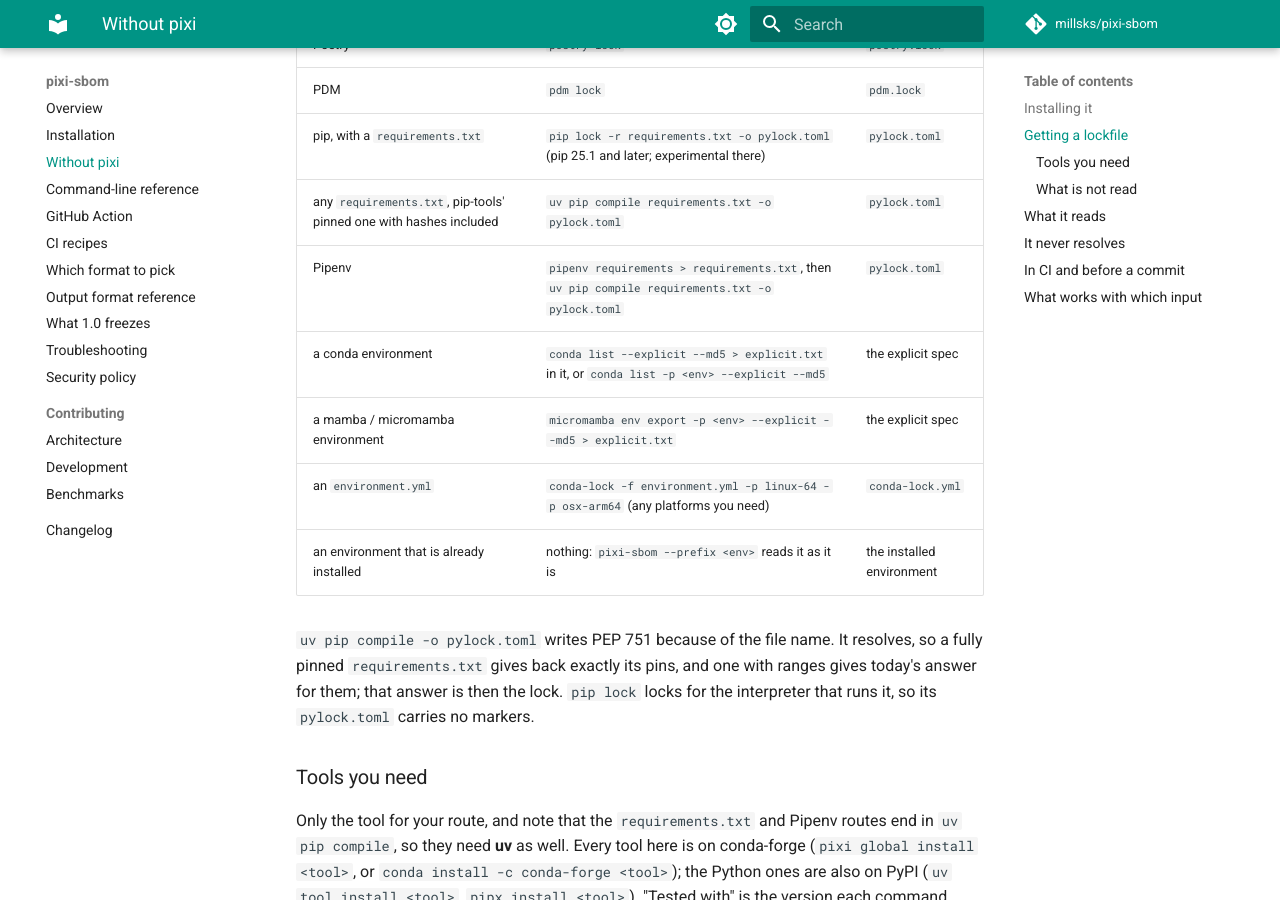
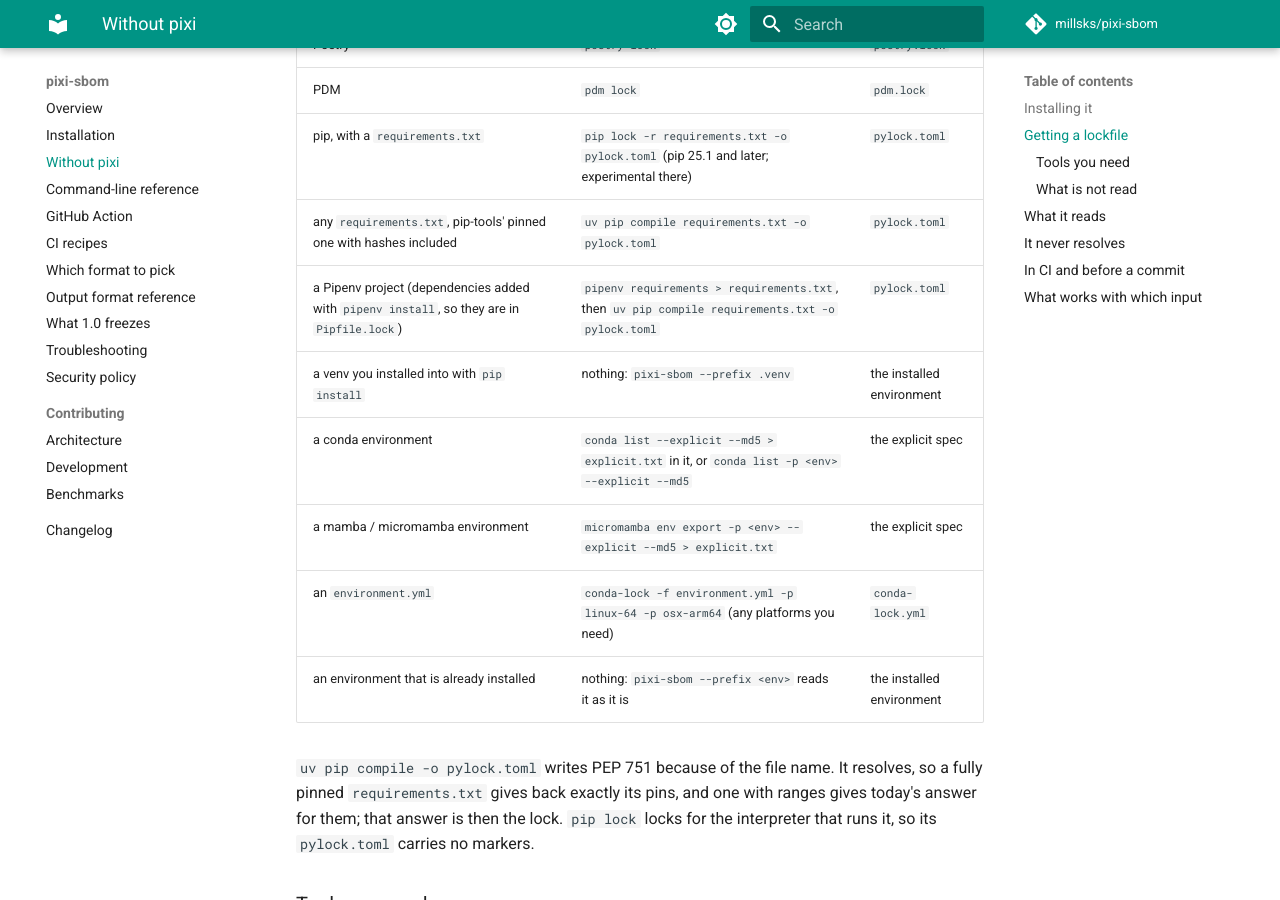
Before and after one commit to aesir-oss/pixi-sbom, an MkDocs documentation site: the page built from docs/without-pixi.md, in a window 1280 px wide and 900 px high, scrolled down 848 px. Built offline with MkDocs 1.6.1 and Material for MkDocs 9.7.7, drawn with Linux system fonts in a browser that asks for light colours; comment, search, counter and statistics services are not loaded; the version menu is left out; some of the changed text lies outside the part shown.

Commit message:
docs: the Pipenv route is for Pipenv-managed projects; a pip venv uses --prefix (#391)
`pipenv requirements` prints Pipfile.lock, not what is installed, so in a
virtualenv built with `pip install` it prints nothing (the Pipfile.lock is
empty). The "Getting a lockfile" table now says the Pipenv row is for
dependencies added with `pipenv install`, adds a row for a venv installed
with pip (`pixi-sbom --prefix .venv`, no lockfile needed), and the
not-read table says why.

Refs #389


Claude-Session: https://claude.ai/code/session_013iwejMi69Z1tNUQyY21SaJ

Co-authored-by: Claude Opus 5.5 <noreply@anthropic.com>

```diff
--- a/docs/without-pixi.md
+++ b/docs/without-pixi.md
@@ -30,7 +30,8 @@ by a test (`tests/fixtures/lockfile-routes`).
 | PDM | `pdm lock` | `pdm.lock` |
 | pip, with a `requirements.txt` | `pip lock -r requirements.txt -o pylock.toml` (pip 25.1 and later; experimental there) | `pylock.toml` |
 | any `requirements.txt`, pip-tools' pinned one with hashes included | `uv pip compile requirements.txt -o pylock.toml` | `pylock.toml` |
-| Pipenv | `pipenv requirements > requirements.txt`, then `uv pip compile requirements.txt -o pylock.toml` | `pylock.toml` |
+| a Pipenv project (dependencies added with `pipenv install`, so they are in `Pipfile.lock`) | `pipenv requirements > requirements.txt`, then `uv pip compile requirements.txt -o pylock.toml` | `pylock.toml` |
+| a venv you installed into with `pip install` | nothing: `pixi-sbom --prefix .venv` | the installed environment |
 | a conda environment | `conda list --explicit --md5 > explicit.txt` in it, or `conda list -p <env> --explicit --md5` | the explicit spec |
 | a mamba / micromamba environment | `micromamba env export -p <env> --explicit --md5 > explicit.txt` | the explicit spec |
 | an `environment.yml` | `conda-lock -f environment.yml -p linux-64 -p osx-arm64` (any platforms you need) | `conda-lock.yml` |
@@ -65,7 +66,7 @@ Some files a tool writes are not read, and each has its way in:
 
 | Not read | Why | Way in |
 |---|---|---|
-| Pipenv's `Pipfile.lock` | Pipenv's own format | `pipenv requirements`, then the pip route above, or `--prefix` on the virtualenv Pipenv made |
+| Pipenv's `Pipfile.lock` | Pipenv's own format | `pipenv requirements`, then the pip route above, or `--prefix` on the virtualenv Pipenv made. `pipenv requirements` prints `Pipfile.lock`, not what is installed: a package added with `pip install` is not in it, so for those `--prefix` is the route |
 | Rye's `requirements.lock` | Rye's own format; Rye's maintainers point its users to uv | `uv lock` in the project, or `--prefix` on its `.venv` |
 | `conda env export` | versions without builds or URLs, so not a lock | `conda list --explicit --md5`, or `conda-lock` |
 | `pip freeze` | a list of installed versions, no hashes or sources | `--prefix` on the environment it came from, which reads the same packages with more |
```
